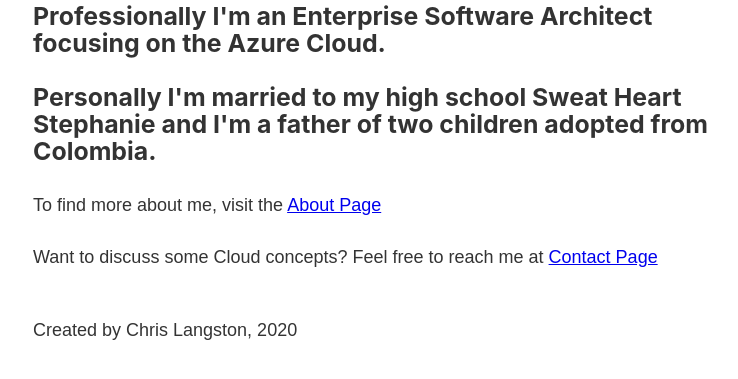
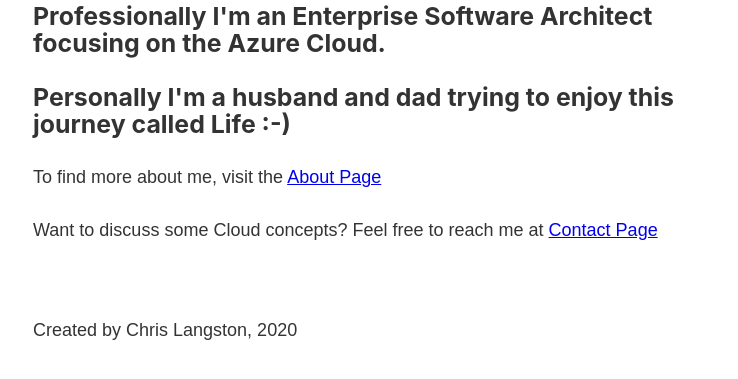
Before and after one commit to chrislangston/chrislangston.com, a Gatsby site: page / in a window 1280 px wide. Shown: the part 413-792 px from the top of the page, without its empty margins (250-988 px from the left). Built offline with nearby package versions, Linux system fonts and the light colour scheme; Gatsby itself is replaced by a stand-in of ours.

Commit message:
update index page

```diff
--- a/src/pages/index.js
+++ b/src/pages/index.js
@@ -8,7 +8,7 @@ const IndexPage = () => {
             <h1>Hello</h1>
             <h3>Professionally I'm an Enterprise Software Architect focusing on the Azure Cloud.</h3>
             <h3>
-                Personally I'm married to my high school Sweat Heart Stephanie and I'm a father of two children adopted from Colombia.
+                Personally I'm a husband and dad trying to enjoy this journey called Life :-)
             </h3>
 
             <p>To find more about me, visit the <Link to="/about">About Page</Link></p>
```
